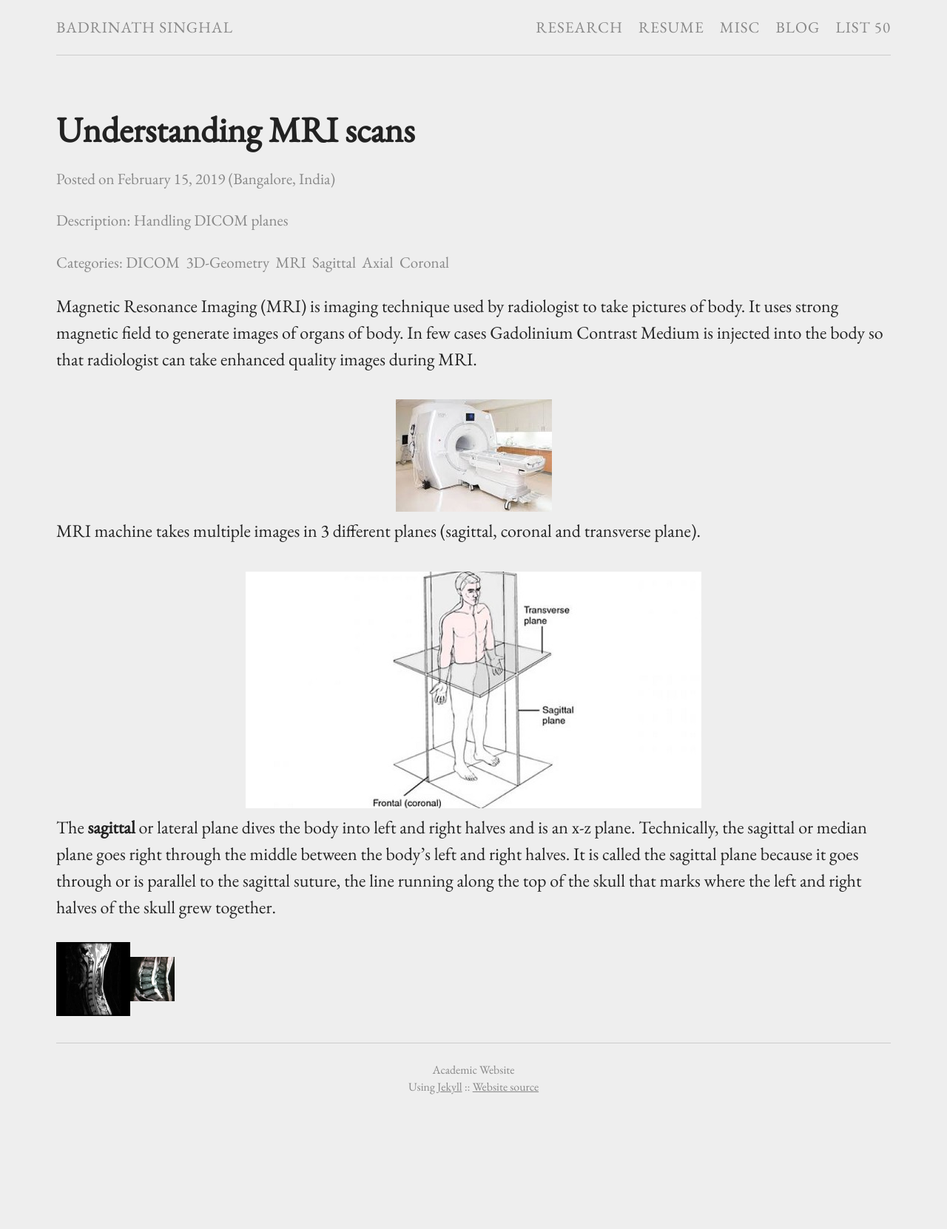
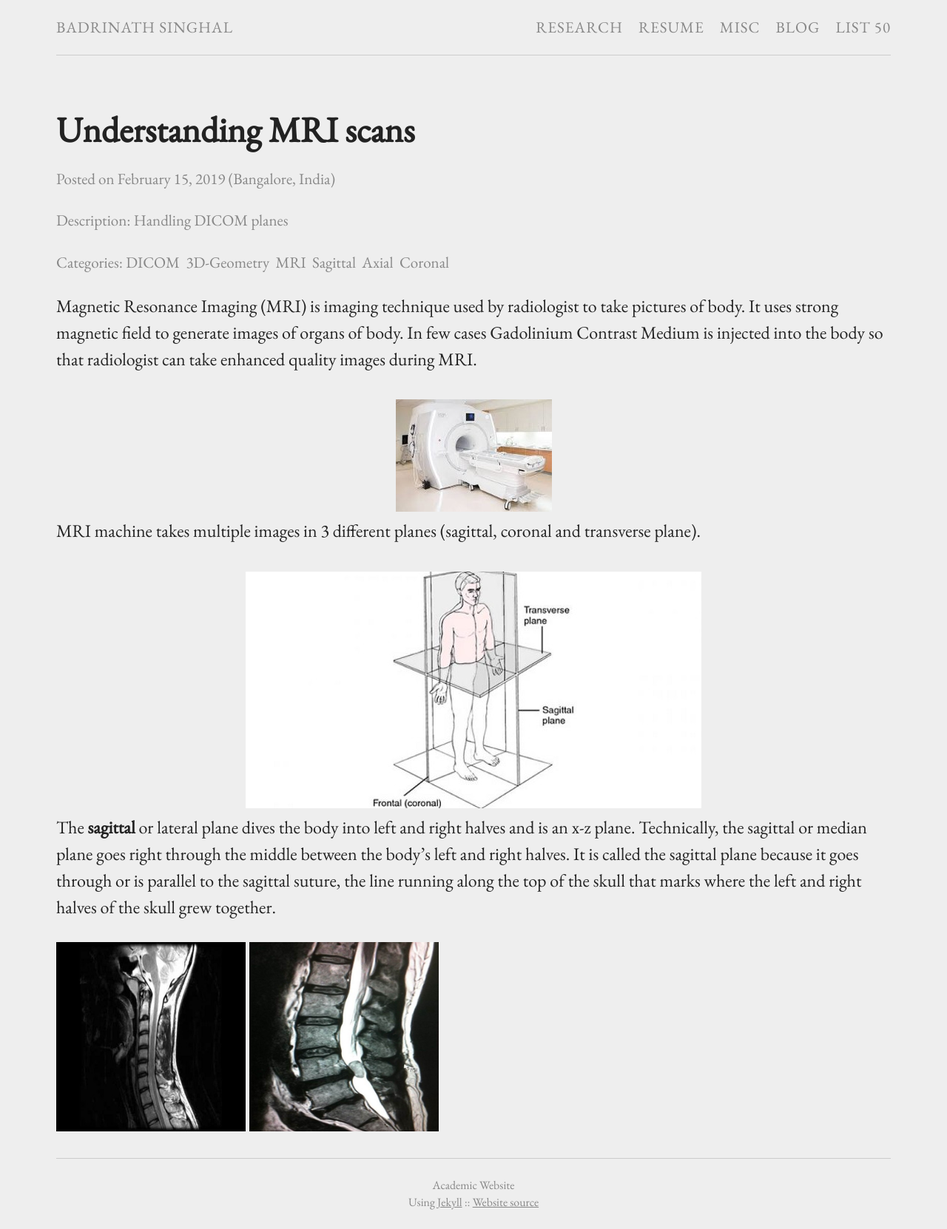
Before and after one commit to BadrinathS/BadrinathS.github.io, a Jekyll site: the page built from _posts/2019-02-15-Understanding-MRI-scans.md, in a window 1280 px wide. Shown: the whole page at 74% size. Built offline with Jekyll 4.4.1, drawn with Linux system fonts in a browser that asks for light colours; comment, search, counter and statistics services are not loaded; before the commit the page ends 1506 px from its top, so only the background shows below that.

Commit message:
Update 2019-02-15-Understanding-MRI-scans.md

```diff
--- a/_posts/2019-02-15-Understanding-MRI-scans.md
+++ b/_posts/2019-02-15-Understanding-MRI-scans.md
@@ -15,6 +15,7 @@ MRI machine takes multiple images in 3 different planes (sagittal, coronal and t
 The <b>sagittal</b> or lateral plane dives the body into left and right halves and is an x-z plane. Technically, the sagittal or median plane goes right through the middle between the body’s left and right halves. It is called the sagittal plane because it goes through or is parallel to the sagittal suture, the line running along the top of the skull that marks where the left and right halves of the skull grew together.
 
 <div>
-  <img src="/images/cervical_view.jpeg" width="100" height="100"/><img src="/images/lumbar_view.jpeg" width="60" height="60"/>
+  <img src="/images/cervical_view.jpeg" width="256" height="256" align="middle"/>
+  <img src="/images/lumbar_view.jpeg" width="256" height="256" align="middle"/>
 </div>
 {% include test_disqus.html %}
```
